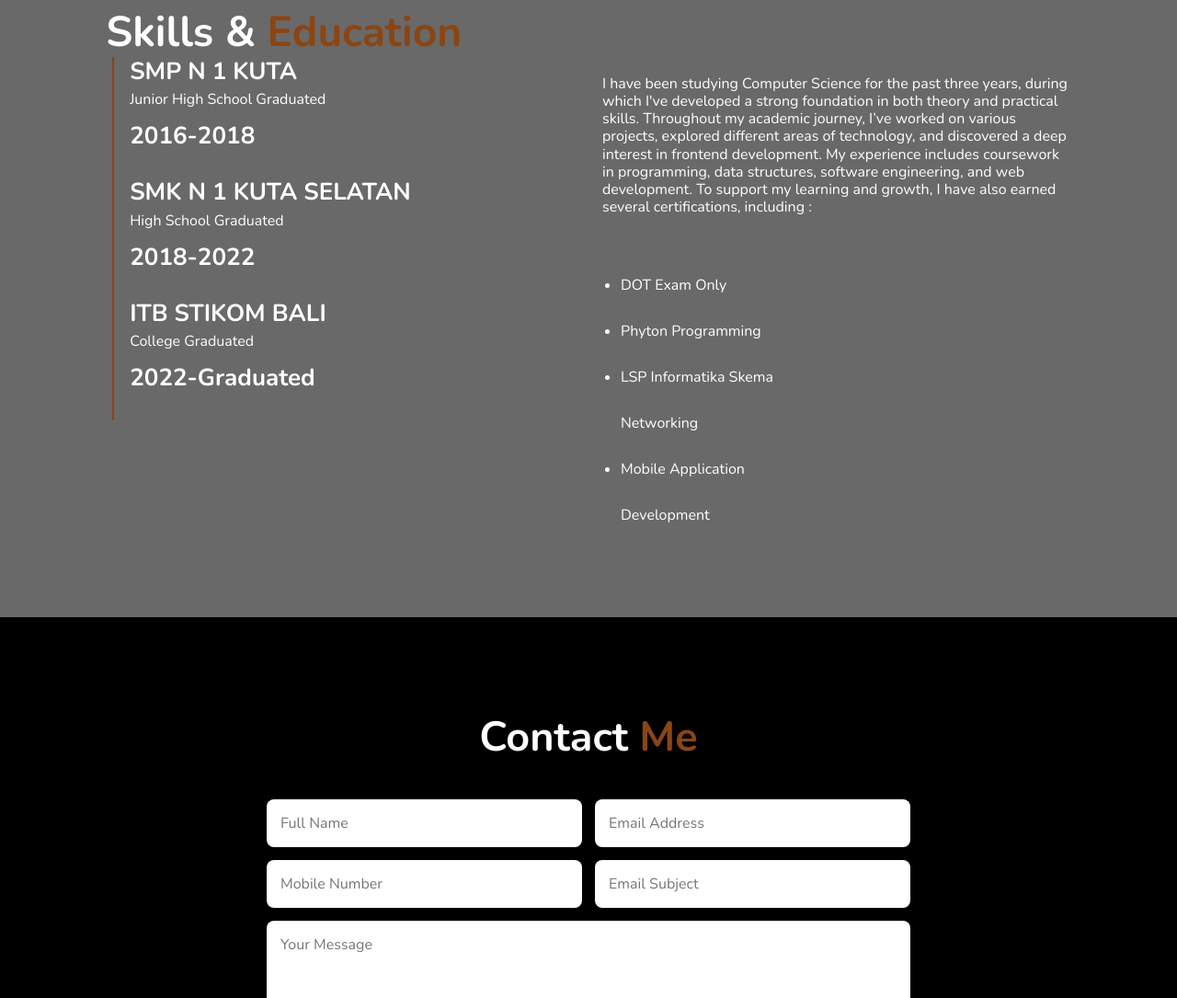
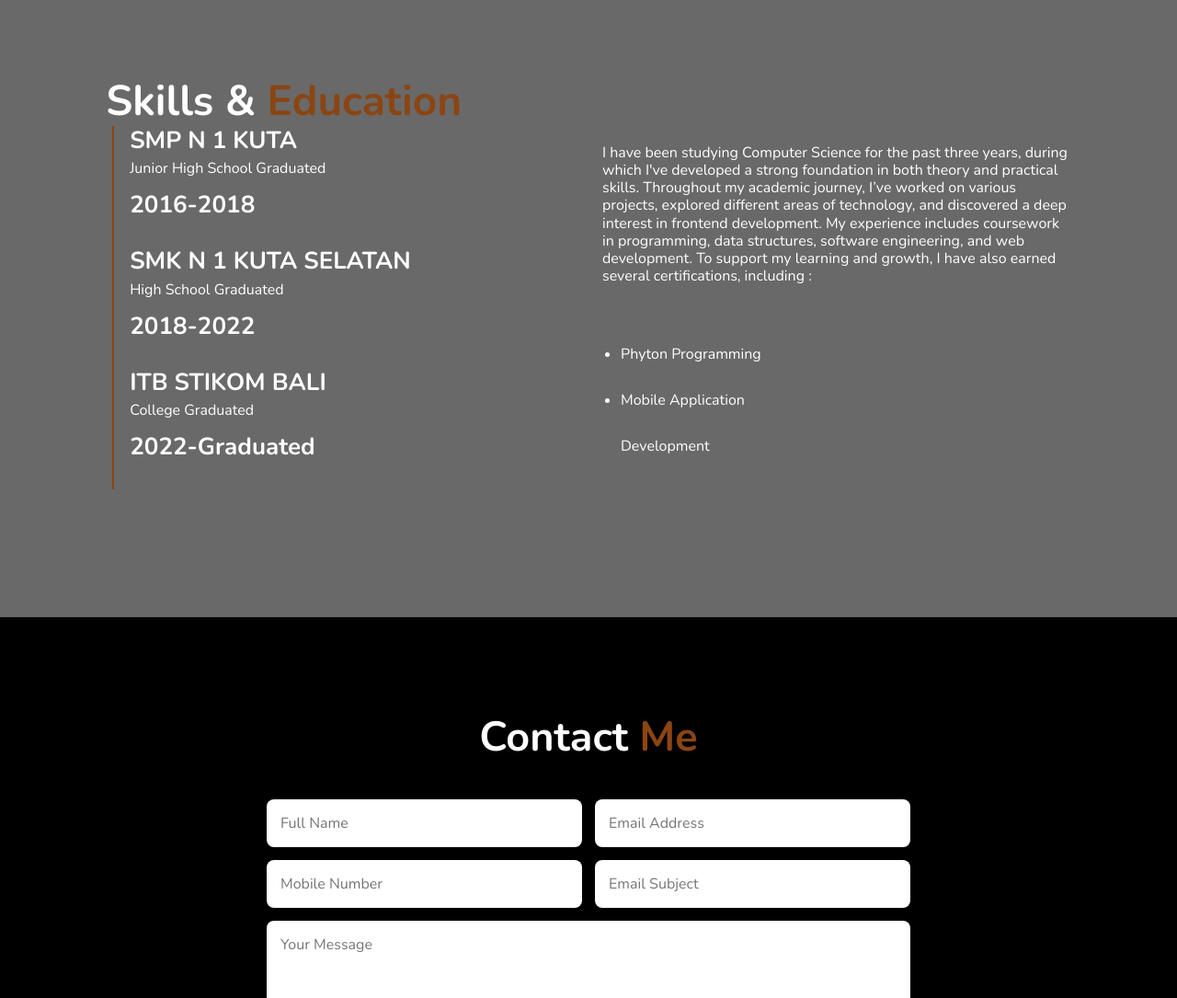
Before and after one commit to donidmyna/Website-Personal, a plain HTML site: page index.html in a window 1280 px wide. Shown: the part 1729-2814 px from the top of the page at 92% size. Drawn offline with nearby package versions, Linux system fonts and the light colour scheme.

Commit message:
Update index.html

```diff
--- a/index.html
+++ b/index.html
@@ -112,9 +112,7 @@ Thank you for visiting my portfolio — I’m excited to share my work with you!
                     </p>
                     <div class="skills-list">
                         <ul>
-                            <li>DOT Exam Only</li>
                             <li>Phyton Programming</li>
-                            <li>LSP Informatika Skema Networking</li>
                             <li>Mobile Application Development</li>
                         </ul>
                     </div>
@@ -151,4 +149,5 @@ Thank you for visiting my portfolio — I’m excited to share my work with you!
     <!--MAIN JS-->
     <script src="main.js"></script>
 </body>
+
 </html>
```
